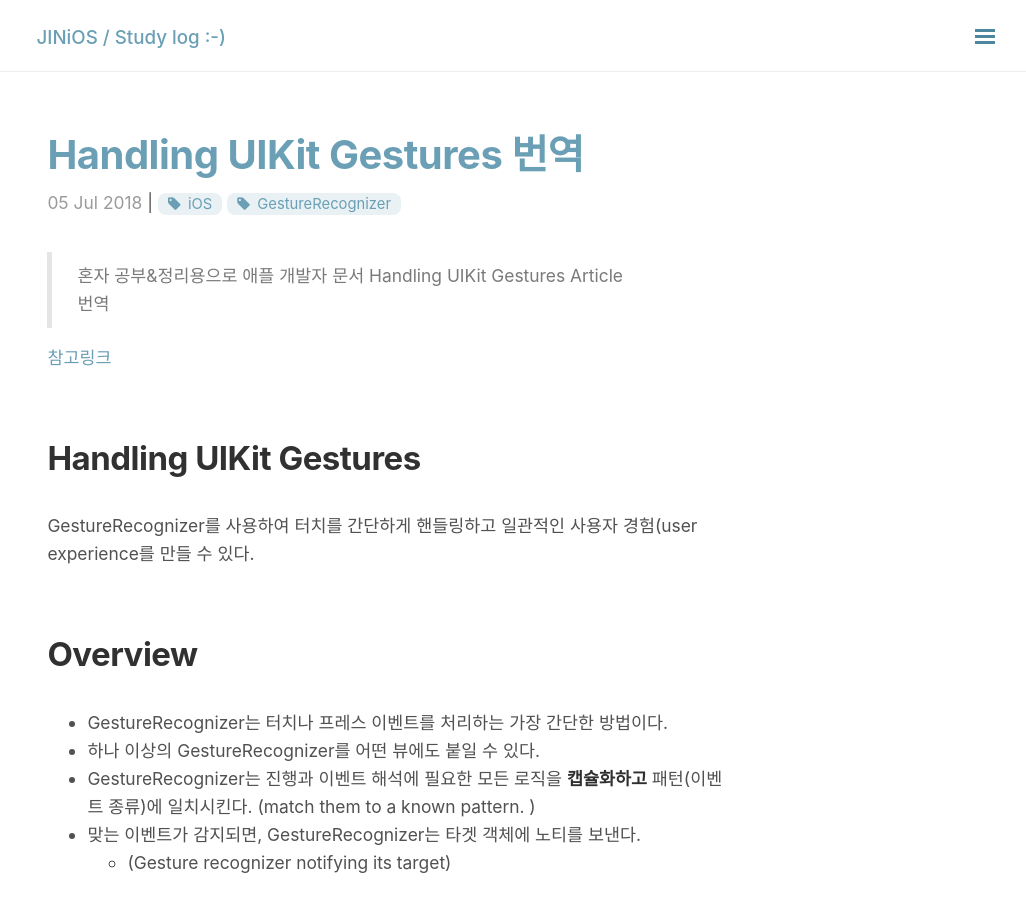
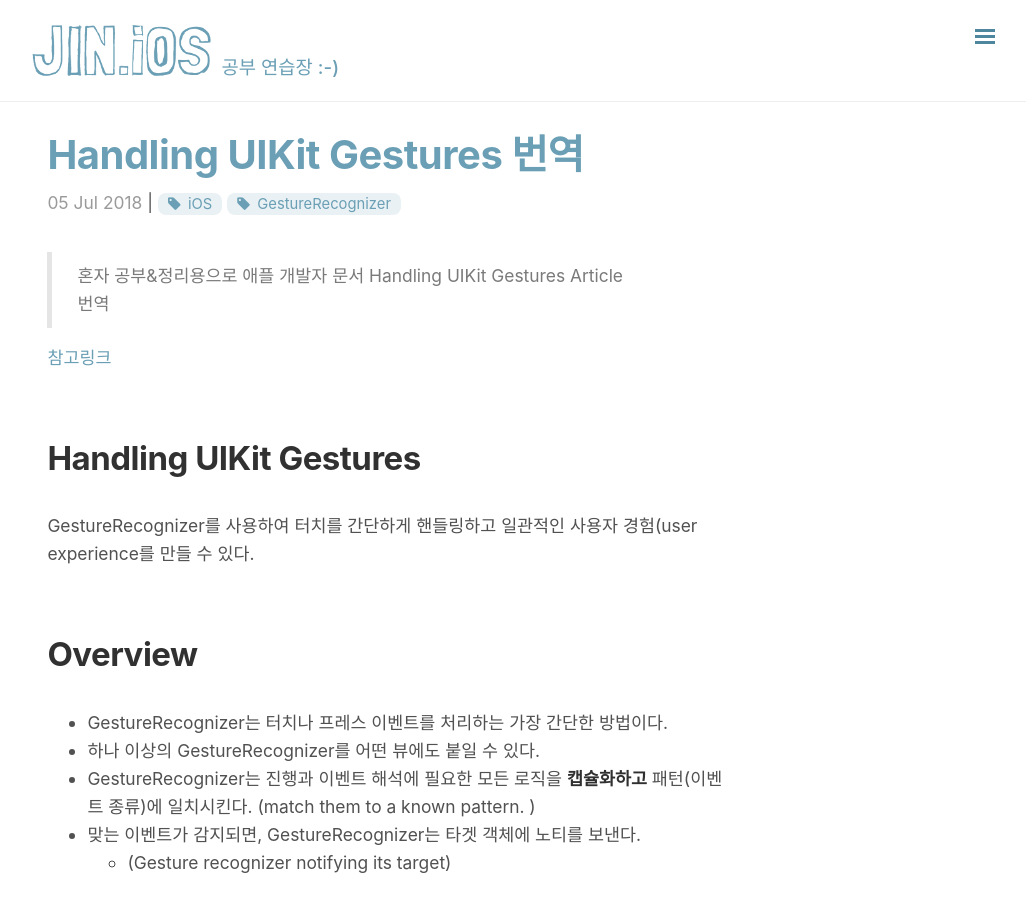
Before and after one commit to jinios/jinios.github.io, a Jekyll site: the page built from index.html, in a window 1280 px wide and 900 px high. Shown: the whole window, without its empty margins (250-1276 px from the left). Built offline with Jekyll 4.4.1, drawn with Linux system fonts in a browser that asks for light colours; nearby versions of some CDN libraries; the list of posts is cut into pages by our own code; comment, search, counter and statistics services are not loaded.

Commit message:
Update Title logo and description

```diff
--- a/_config.yml
+++ b/_config.yml
@@ -1,10 +1,10 @@
 # Site Info
 title: JINiOS
-tagline: 'JINiOS / Study log :-)'
+tagline: '공부 연습장 :-)'
 description: 'A Jekyll theme adapted from <a href="http://lanyon.getpoole.com/" target="_blank">Lanyon</a>. Made by <a href="http://codinfox.github.io" target="_blank">@codinfox</a>.'
 baseurl: ""
 url: https://jinios.github.io
-# logo: '/public/logo.png'
+logo: '/public/logo.png'
 
 # Site configurations
 gems:
```
